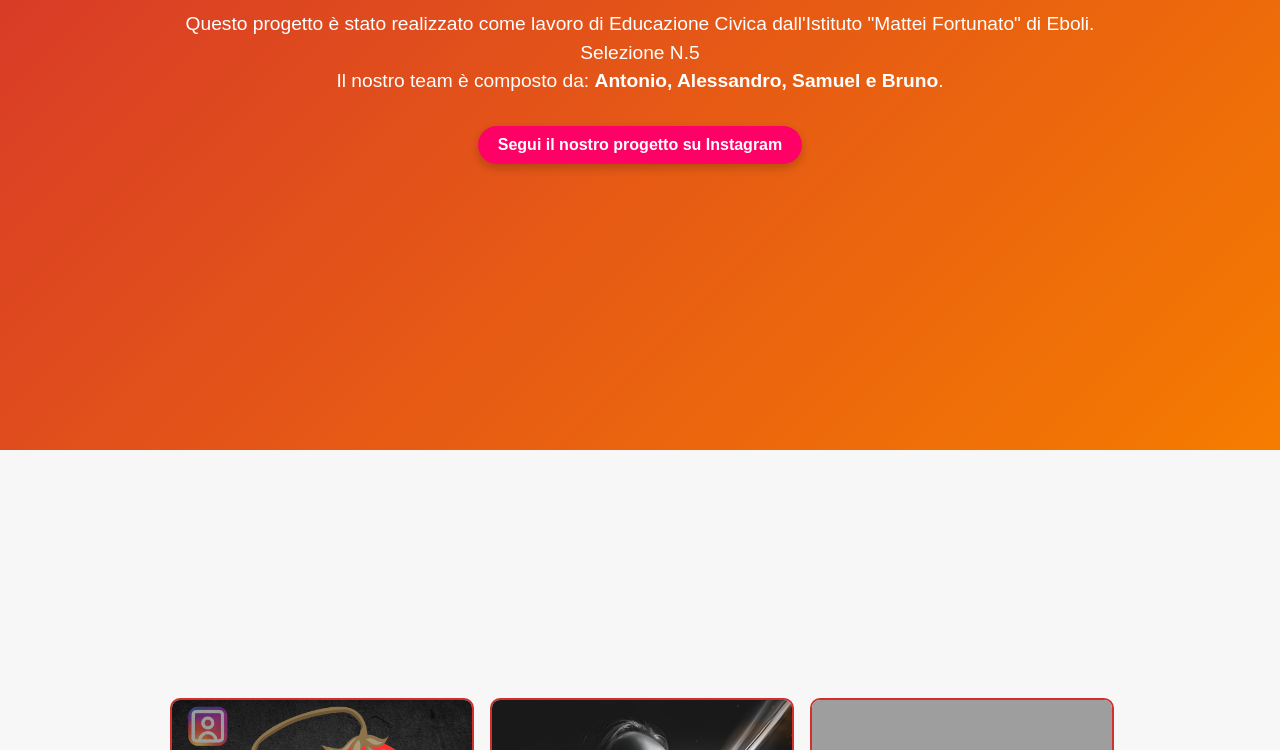
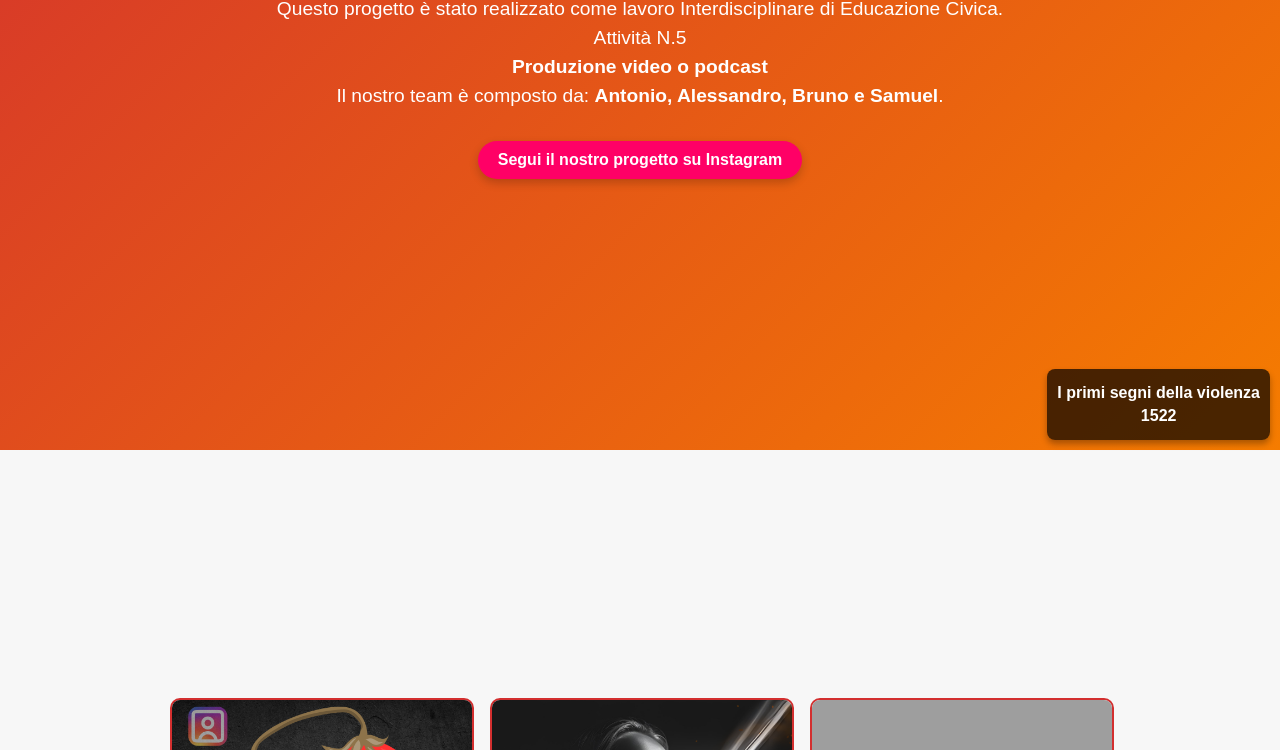
Before and after one commit to xAntonioDiMasix/noallaviolenzasulledonne.github.io, a plain HTML site: page index.html in a window 1280 px wide. Shown: the part 350-1100 px from the top of the page. Drawn offline with Linux system fonts and the light colour scheme; grey boxes are pictures that could not be loaded.

Commit message:
Add files via upload

```diff
--- a/index.html
+++ b/index.html
@@ -35,14 +35,19 @@
         <div class="intro-content">
             <h1>No Alla Violenza</h1>
             <p>
-                Questo progetto è stato realizzato come lavoro di Educazione Civica dall'Istituto "Mattei Fortunato" di Eboli. <br>
-                Selezione N.5<br> Il nostro team è composto da: <strong>Antonio, Alessandro, Samuel e Bruno</strong>.
+                Questo progetto è stato realizzato come lavoro Interdisciplinare di Educazione Civica. <br>
+                Attività N.5<br><strong>Produzione video o podcast</strong> <br>Il nostro team è composto da: <strong>Antonio, Alessandro, Bruno e Samuel</strong>.
             </p>
             <a href="https://www.instagram.com/no_alla_violenzaaa/" target="_blank" class="instagram-link">
                 Segui il nostro progetto su Instagram
             </a>
         </div>
     </section>
+
+    <div class="fixed-links">
+        <a href="/Images/ViolenzametroCarabinieri.pdf" download="ViolenzametroCarabinieri.pdf">I primi segni della violenza</a>
+        <a href="https://www.1522.eu/" target="_blank"><center>1522</center></a>
+    </div>
 
     <!-- Sezione Post in Evidenza -->
 <section id="gallery" class="section">
--- a/script.js
+++ b/script.js
@@ -246,10 +246,10 @@ document.addEventListener("keydown", (event) => {
 
 // Lista dei post e i loro dettagli
 const postDetails = {
-    post1: "La violenza non è amore. Non accettare che il controllo, la gelosia o le minacce siano mascherati come affetto. Chiedi aiuto al 1522, è anonimo e gratuito. Ogni passo verso la libertà inizia con una parola.",
-    post2: "La forza delle donne è più grande della violenza che subiscono. Ogni giorno, milioni di donne trovano il coraggio di chiedere aiuto. Se ti senti sola, ricorda: Non sei sola. La tua voce conta. Chiama il 1522, è il primo passo per uscire dalla violenza.",
-    post3: "Ogni donna ha diritto alla libertà. La violenza non è amore. Il silenzio non deve essere una prigione. Se ti senti bloccata o sola, parlare è un atto di coraggio. Esiste una rete pronta ad aiutarti. Chiama il 1522.",
-    post4: "La solidarietà può salvare una vita. Insieme possiamo fare la differenza. Se qualcuno ha bisogno di aiuto, tende una mano. Aiuta a costruire una rete di sicurezza per chi soffre. Chiama il 1522, ogni piccolo gesto conta.",
+    post1: "La violenza sulle donne non è solo fisica. È psicologica, economica e verbale. Spesso è invisibile, ma i suoi effetti possono essere devastanti.. Chiedi aiuto al 1522, è anonimo e gratuito. Ogni passo verso la libertà inizia con una parola.",
+    post2: "La forza delle donne è più grande della violenza che subiscono. Ogni giorno, milioni di donne trovano il coraggio di chiedere aiuto. Ricordati che non sei sola. La tua voce conta. Chiama il 1522, è il primo passo per uscire dalla violenza.",
+    post3: "Ogni donna ha diritto alla libertà. La violenza non è amore. Il silenzio non deve tenerti imprigionata. Se ti da sola parlane, è un atto di coraggio. Esiste una rete pronta ad aiutarti. Chiama il 1522.",
+    post4: "La solidarietà può salvare una vita. Insieme possiamo fare la differenza. Se qualcuno ha bisogno di aiuto, tendigli una mano. Aiuta a costruire una rete di sicurezza per chi soffre. Chiama il 1522, ogni piccolo gesto conta.",
     post5: "La violenza non è amore. Non accettare che il controllo, la gelosia o le minacce siano mascherati come affetto. Chiedi aiuto al 1522, è anonimo e gratuito. Ogni passo verso la libertà inizia con una parola.",
     post6: "Non sei sola. Ogni passo verso la libertà inizia con una parola. Il supporto è a portata di mano. Chiama il 1522. Insieme possiamo spezzare il silenzio e aiutare chi soffre.",
 };
--- a/styles.css
+++ b/styles.css
@@ -1046,3 +1046,27 @@ header.hidden {
 header.hidden + #toggle-header {
     top: calc(100% + 20px); /* Posiziona la freccetta sotto l'header */
 }
+
+.fixed-links {
+    position: fixed;
+    bottom: 10px;
+    right: 10px;
+    background-color: rgba(0, 0, 0, 0.7);
+    color: white;
+    padding: 10px;
+    border-radius: 8px;
+    box-shadow: 0 4px 6px rgba(0, 0, 0, 0.3);
+    z-index: 1000;
+}
+
+.fixed-links a {
+    display: block;
+    color: #fff;
+    text-decoration: none;
+    margin: 5px 0;
+    font-weight: bold;
+}
+
+.fixed-links a:hover {
+    text-decoration: underline;
+}
```
Also changed, not shown: 1 other file.
